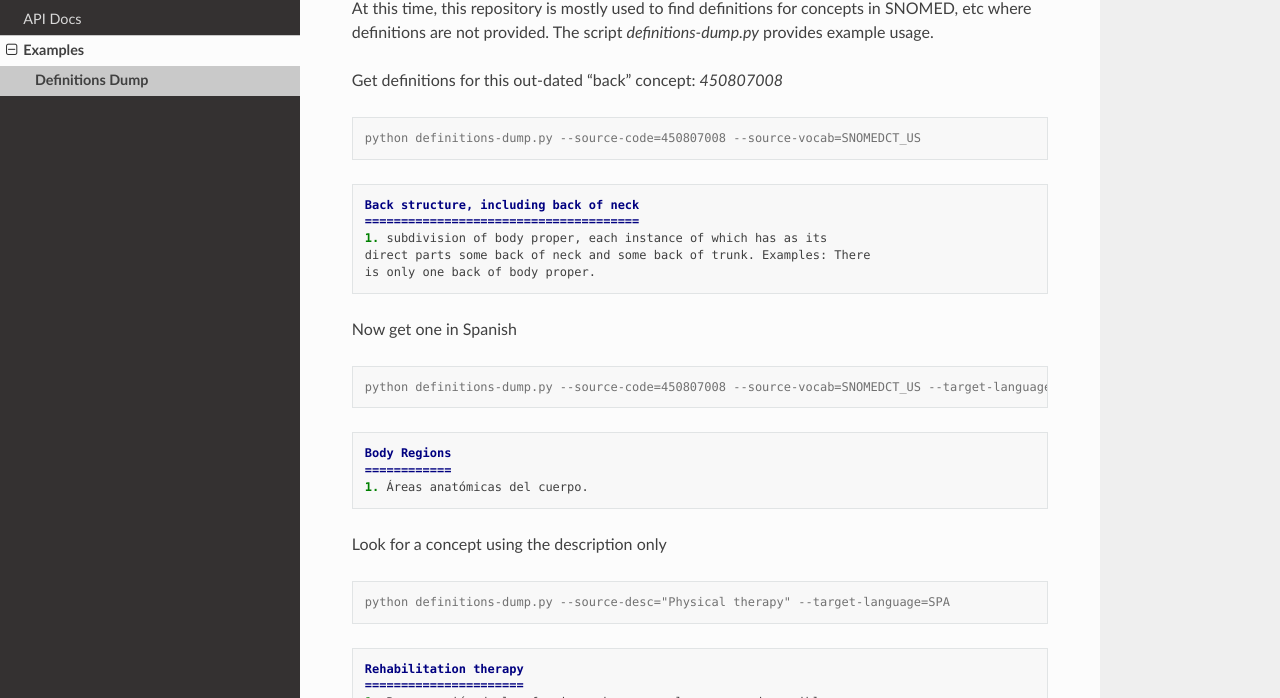
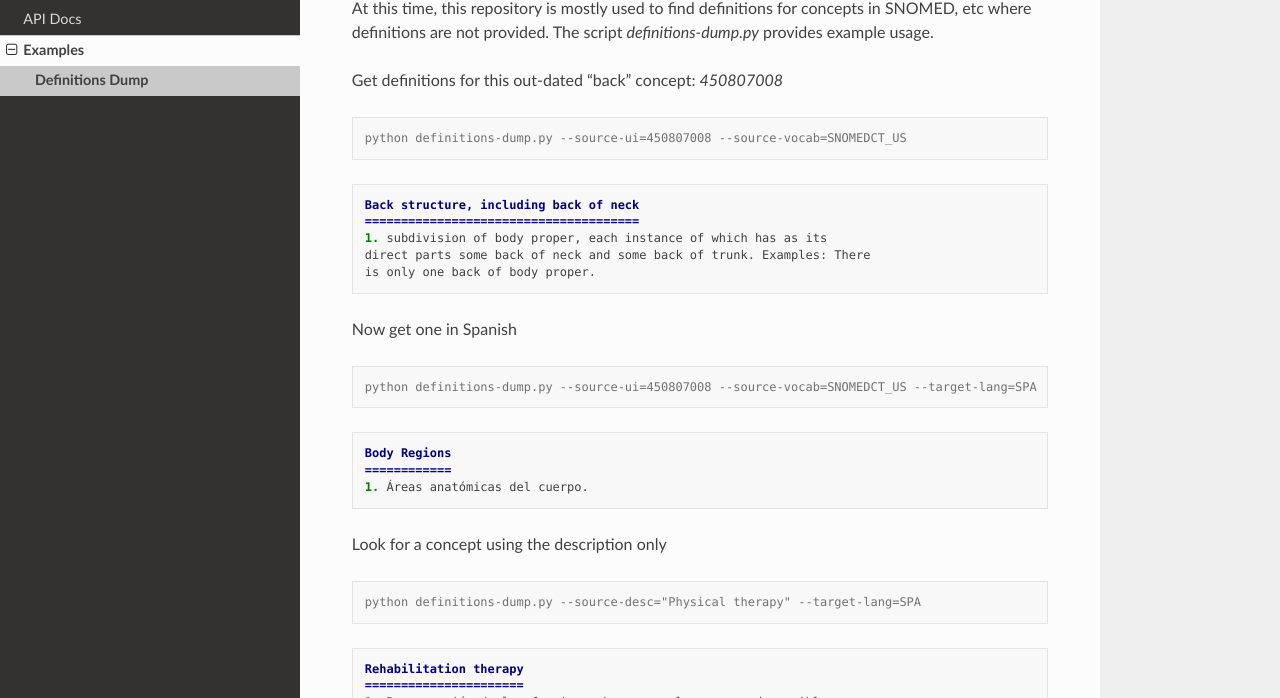
Before and after one commit to 3mcloud/umls-rat, a Sphinx documentation site: the page built from docs/examples/definitions.rst, in a window 1280 px wide and 1177 px high. Shown: the part 163-861 px from the top of the window. Built offline with Sphinx 7.4.7 and the Read the Docs theme 2.0.0, drawn with Linux system fonts in a browser that asks for light colours; pages that are not in the unit, such as notebooks, are missing from menus.

Commit message:
fix definitions dump args

```diff
--- a/docs/examples/definitions.rst
+++ b/docs/examples/definitions.rst
@@ -12,7 +12,7 @@ Get definitions for this out-dated "back" concept: `450807008`
 
 .. code-block:: console
 
-    python definitions-dump.py --source-code=450807008 --source-vocab=SNOMEDCT_US
+    python definitions-dump.py --source-ui=450807008 --source-vocab=SNOMEDCT_US
 
 
 ::
@@ -28,7 +28,7 @@ Now get one in Spanish
 
 .. code-block:: console
 
-    python definitions-dump.py --source-code=450807008 --source-vocab=SNOMEDCT_US --target-language=SPA
+    python definitions-dump.py --source-ui=450807008 --source-vocab=SNOMEDCT_US --target-lang=SPA
 
 
 ::
@@ -42,7 +42,7 @@ Look for a concept using the description only
 
 .. code-block:: console
 
-    python definitions-dump.py --source-desc="Physical therapy" --target-language=SPA
+    python definitions-dump.py --source-desc="Physical therapy" --target-lang=SPA
 
 ::
 
```
Also changed, not shown: 1 other file.
